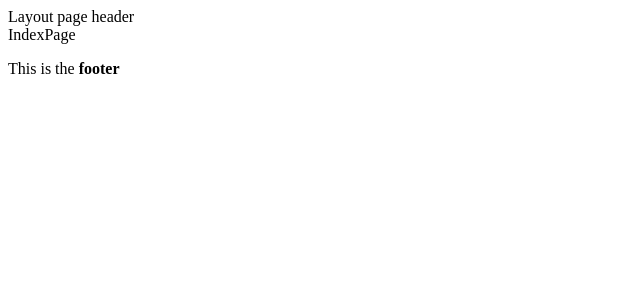
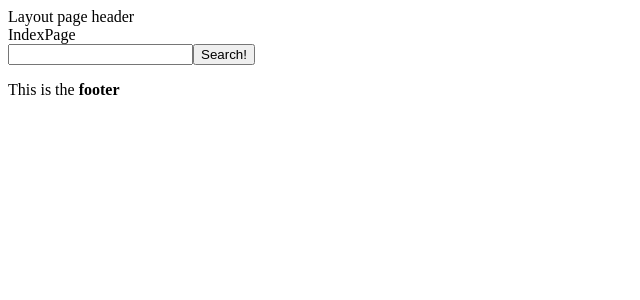
Before and after one commit to natelevine/Whahappen, a React app: page / in a window 1280 px wide. Shown: the top 300 px of the page, without its empty margins (0-640 px from the left). Built offline with nearby package versions, Linux system fonts and the light colour scheme; the HTML template or start-up script is replaced by a standard one.

Commit message:
add search form

```diff
--- a/src/components/IndexPage.js
+++ b/src/components/IndexPage.js
@@ -1,8 +1,16 @@
 import React from 'react';
+import SearchForm from './SearchForm';
+
+const searchHandler = (val) => {
+  console.log("Handler triggered! val: " + val);
+}
 
 export const IndexPage = () => (
   <div className="home">
     IndexPage
+    <div>
+      <SearchForm searchHandler={searchHandler}/>
+    </div>
   </div>
 );
 
--- /dev/null
+++ b/src/components/SearchForm.js
@@ -0,0 +1,21 @@
+import React from 'react';
+
+export const SearchForm = ({searchHandler}) => {
+  let input;
+
+  return (
+    <div>
+      <input ref={node => {
+        input = node;
+      }} />
+      <button onClick={() => {
+        searchHandler(input.value);
+        input.value = '';
+      }}>
+        Search!
+      </button>
+    </div>
+  );
+};
+
+export default SearchForm;
```
